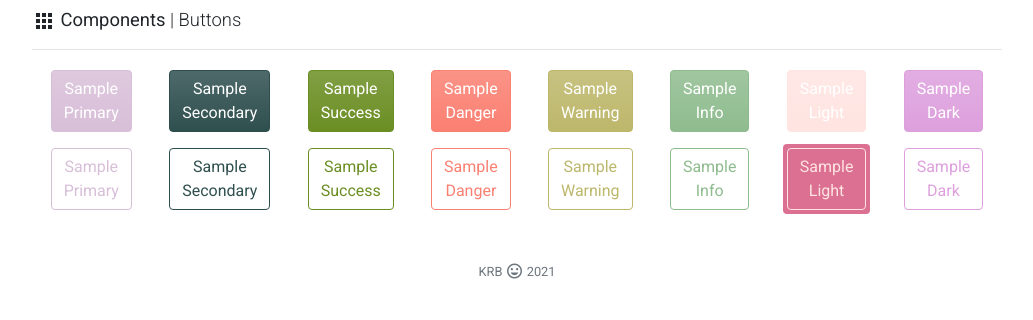
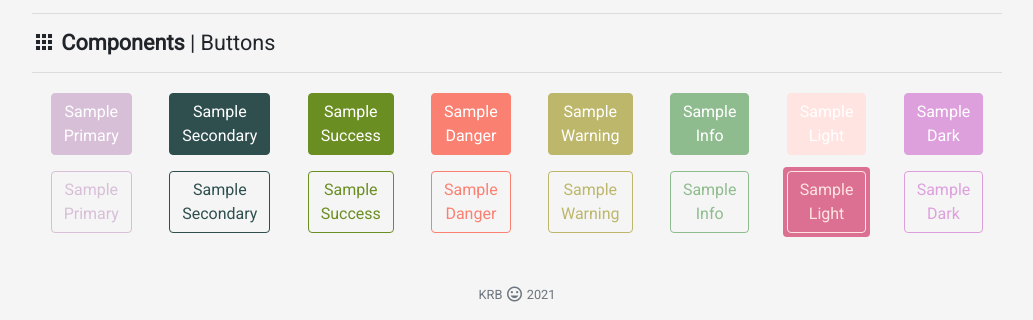
Before and after one commit to katsign/sass, a website: page index.html in a window 1280 px wide. Shown: the part 547-867 px from the top of the page, without its empty margins (123-1156 px from the left). Before the commit the page ends 844 px from the top, so only its background shows below. Drawn offline with Linux system fonts and the light colour scheme.

Commit message:
text styling + recompiling

```diff
--- a/style.scss
+++ b/style.scss
@@ -9,31 +9,32 @@ $theme-colors: (
   "dark": plum,
 );
 
-$enable-gradients: true;
+$body-bg: whitesmoke;
 
 /* Text Utilities */
-$h1-font-size: 2rem;
-$h2-font-size: 1.85rem;
-$h3-font-size: 1.5rem;
-$h4-font-size: 1.25rem;
-$h5-font-size: 1.15rem;
+$h1-font-size: 2.5rem;
+$h2-font-size: 2rem;
+$h3-font-size: 1.75rem;
+$h4-font-size: 1.5rem;
+$h5-font-size: 1.35rem;
+$h6-font-size: 1.25rem;
 
-$headings-font-weight: 300;
+$headings-font-weight: 400;
 
 $display1-size: 3.75rem;
-$display2-size: 3rem;
-$display3-size: 2.5rem;
-$display4-size: 2rem;
+$display2-size: 3.5rem;
+$display3-size: 3rem;
+$display4-size: 2.5rem;
 
-$display1-weight: 100;
+$display1-weight: 300;
 $display2-weight: 100;
 $display3-weight: 100;
 $display4-weight: 100;
 
-$mark-bg: lavenderblush;
-$code-color: khaki;
+$mark-bg: lavender;
+$code-color: plum;
 
-$jumbotron-bg: linen;
+$jumbotron-bg: mintcream;
 
 @import 'node_modules/bootstrap/scss/bootstrap';
 
```
Also changed, not shown: style.css.
